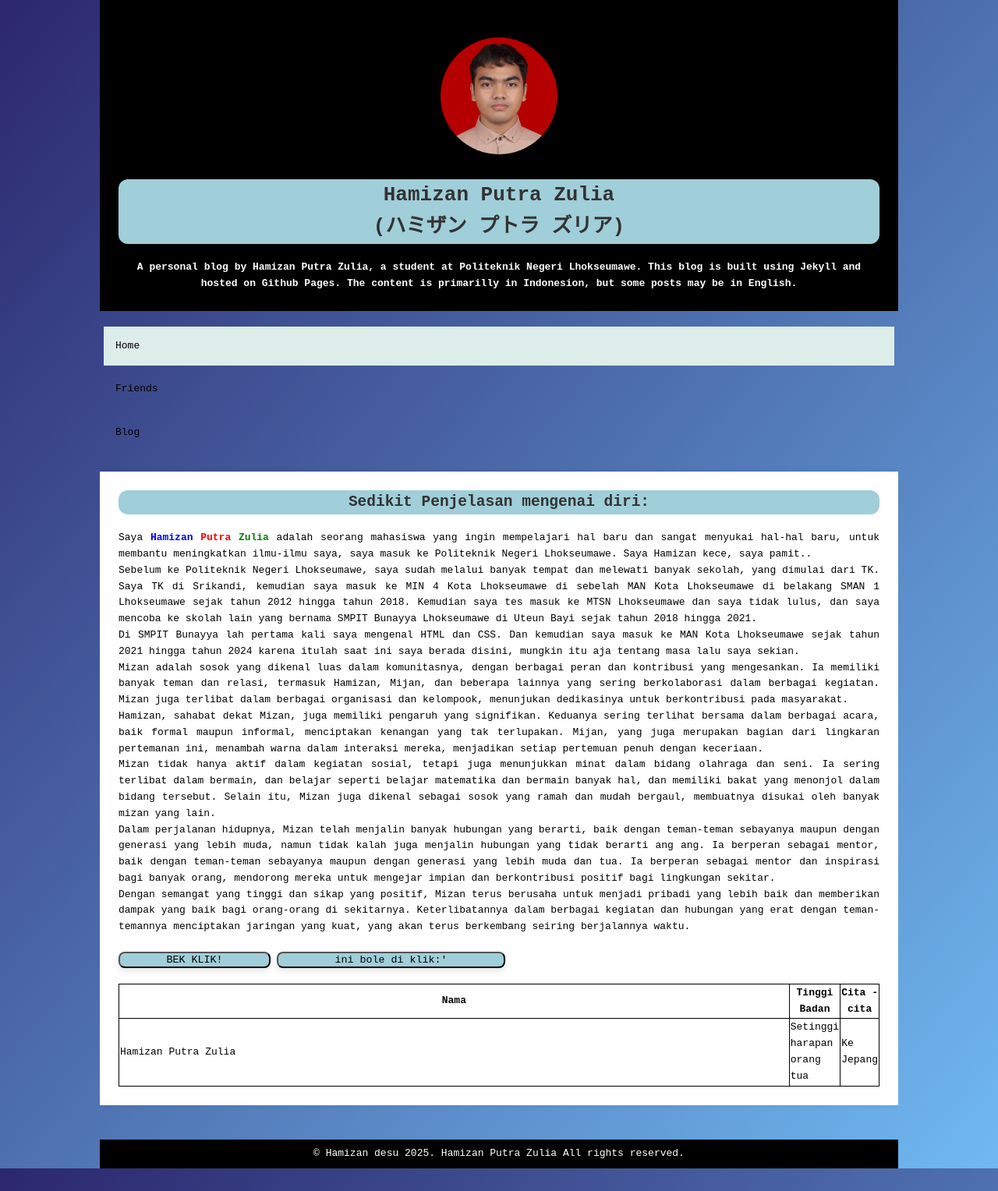
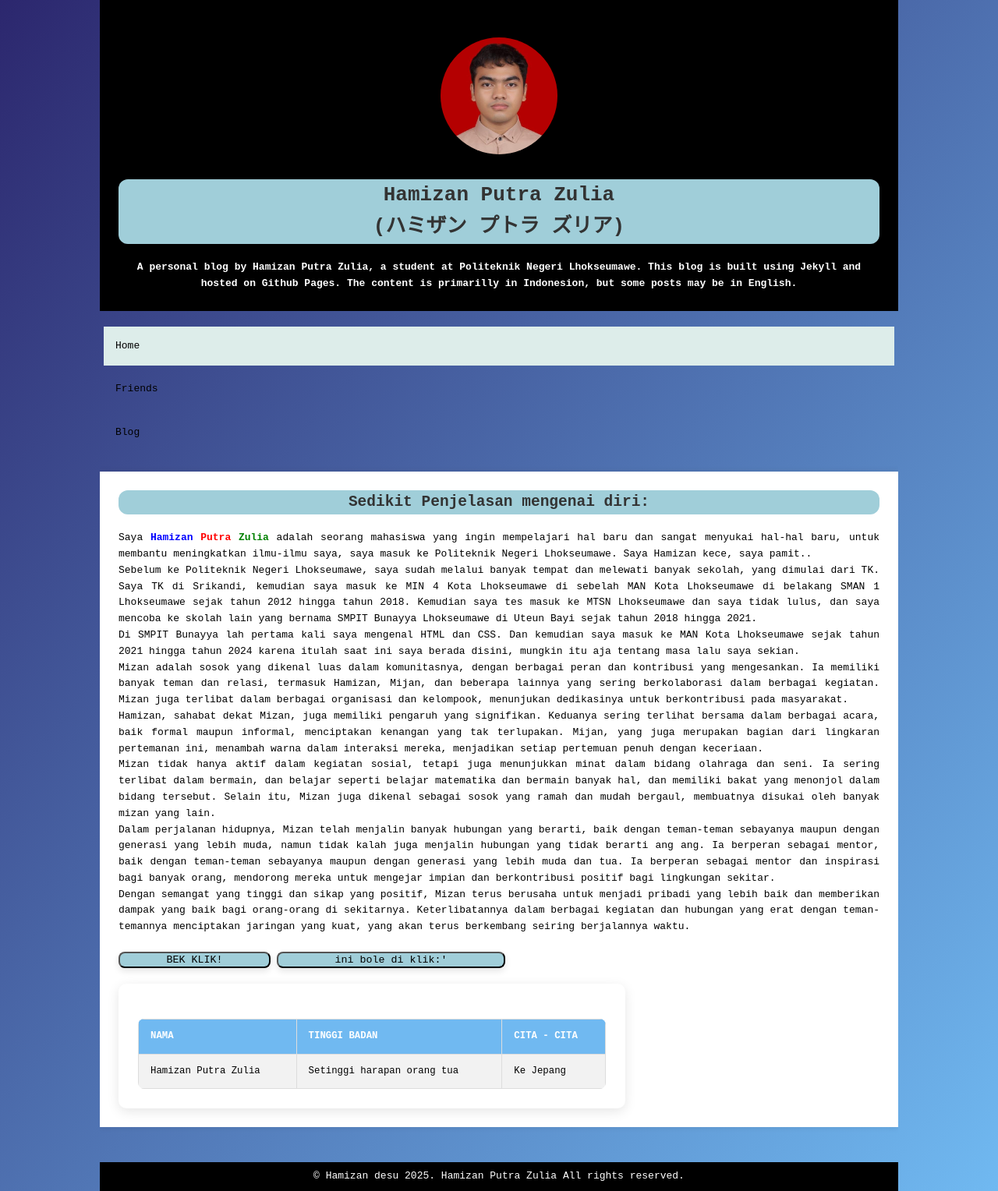
Before and after one commit to hamizan18/hamizan18.github.io, a Jekyll site: the page built from index.html, in a window 1280 px wide. Shown: the whole page at 78% size. Built offline with Jekyll 4.4.1, drawn with Linux system fonts in a browser that asks for light colours.

Commit message:
user bekk

```diff
--- a/_sass/main.scss
+++ b/_sass/main.scss
@@ -118,10 +118,43 @@ a {
     text-decoration: none;
     color: black;
 }
-table, th, td {
-    border: solid 1px;
-    border-collapse: collapse;
+#kotak {
+    background-color: #ffffff; /* Latar belakang kotak */
+    border-radius: 10px;
+    box-shadow: 0 4px 15px rgba(0, 0, 0, 0.1); /* Efek bayangan lembut */
+    padding: 25px;
+    width: 90%;
+    max-width: 600px; /* Lebar maksimum untuk kotak */
+}
+
+table {
     width: 100%;
+    border-collapse: collapse; /* Menggabungkan border sel */
+    margin-top: 20px;
+    border-radius: 8px; /* Border radius untuk tabel */
+    overflow: hidden; /* untuk border radius di tabel */
+}
+
+th, td {
+    border: 1px solid #dddddd; /* Border antar sel */
+    padding: 12px 15px; /* Padding dalam sel */
+    text-align: left;
+    font-size: 0.95em;
+}
+
+th {
+    background-color: #70b9f1; /* Warna latar belakang header */
+    color: white; /* Warna teks header */
+    font-weight: bold;
+    text-transform: uppercase;
+}
+
+tr:nth-child(even) {
+    background-color: #f2f2f2; /* Warna latar belakang untuk baris genap */
+}
+
+tr:hover {
+    background-color: #ddd; /* Warna latar belakang saat di-hover */
 }
 .ro1{
     color: red;
```
